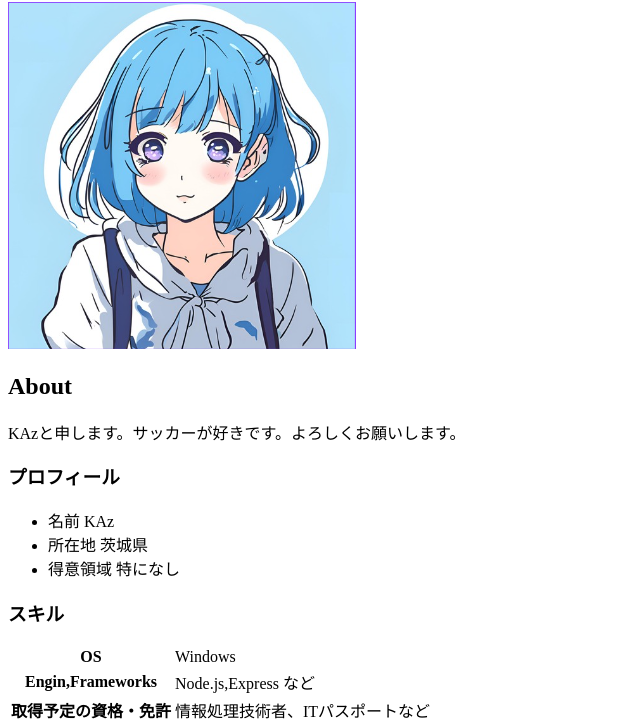
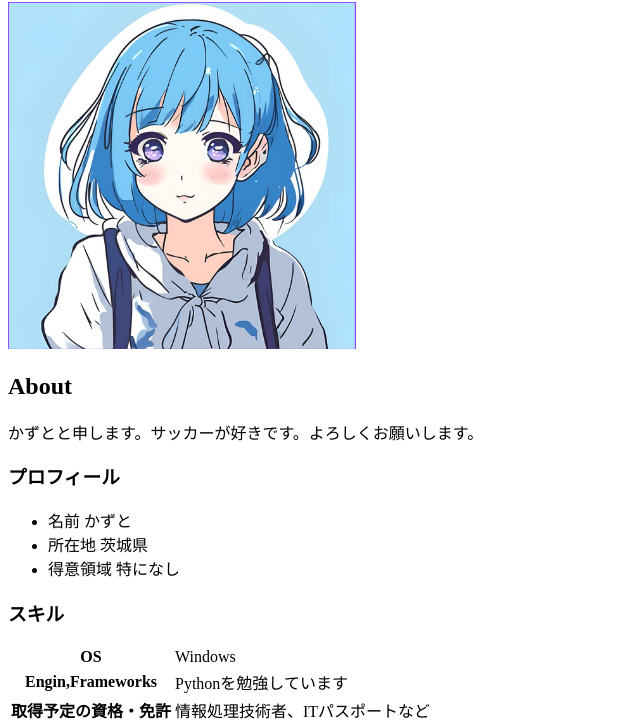
Before and after one commit to Karuhito/https-Karuhito.github.io, a plain HTML site: page index.html in a window 1280 px wide. Shown: the part 78-800 px from the top of the page, without its empty margins (0-640 px from the left). Drawn offline with Linux system fonts and the light colour scheme.

Commit message:
htmlファイルを更新

```diff
--- a/index.html
+++ b/index.html
@@ -12,12 +12,12 @@
   <img src="スクリーンショット 2024-09-06 151942.png" alt="アイコン">
   <h2>About</h2>
   <p>
-    KAzと申します。サッカーが好きです。よろしくお願いします。
+    かずとと申します。サッカーが好きです。よろしくお願いします。
   </p>
 
   <h3>プロフィール</h3>
   <ul>
-    <li>名前 KAz</li>
+    <li>名前 かずと</li>
     <li>所在地 茨城県</li>
     <li>得意領域 特になし</li>
   </ul>
@@ -30,7 +30,7 @@
     </tr>
     <tr>
       <th>Engin,Frameworks</th>
-      <td>Node.js,Express など</td>
+      <td>Pythonを勉強しています</td>
     </tr>
     <tr>
       <th>取得予定の資格・免許</th>
```
